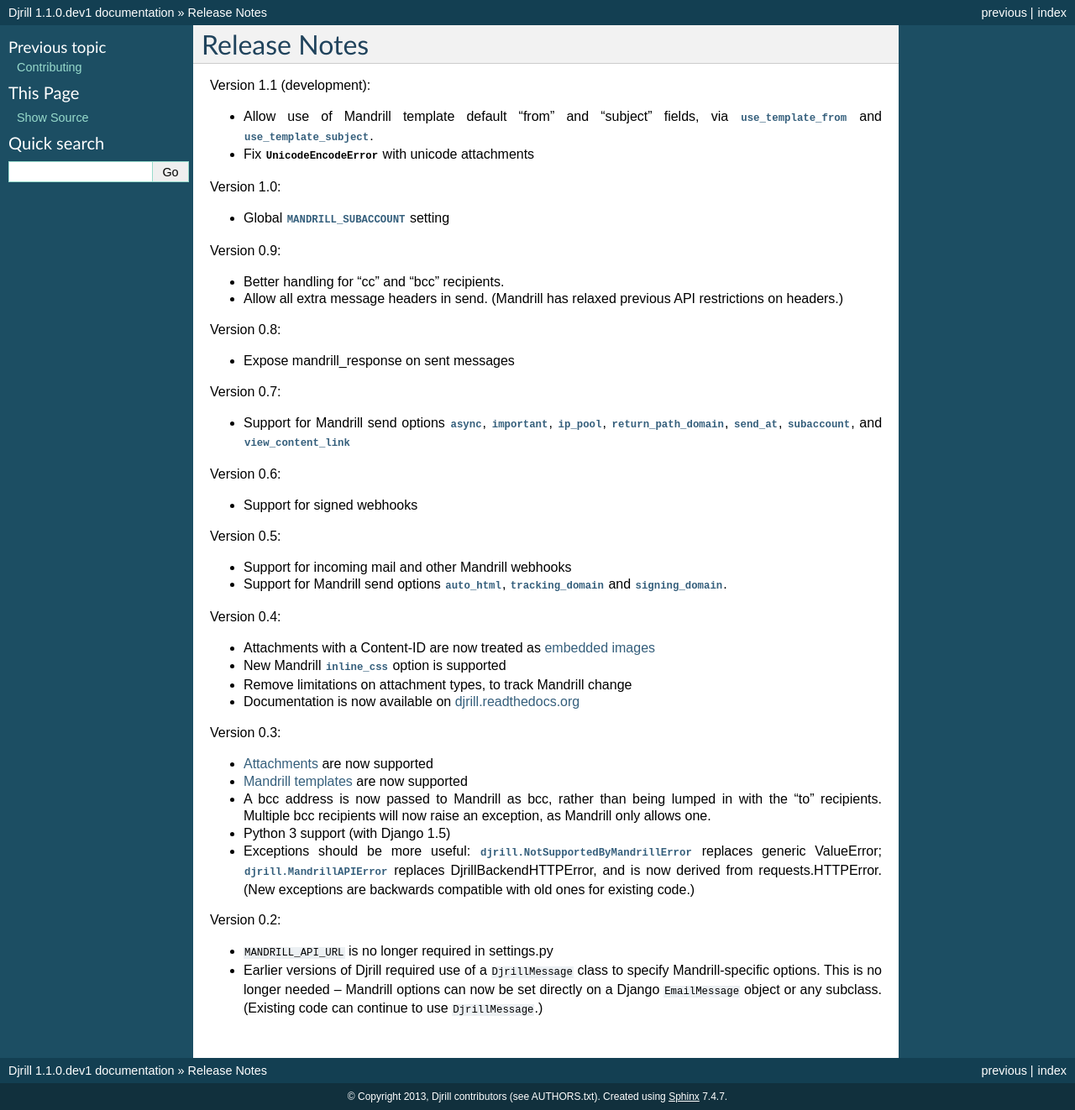
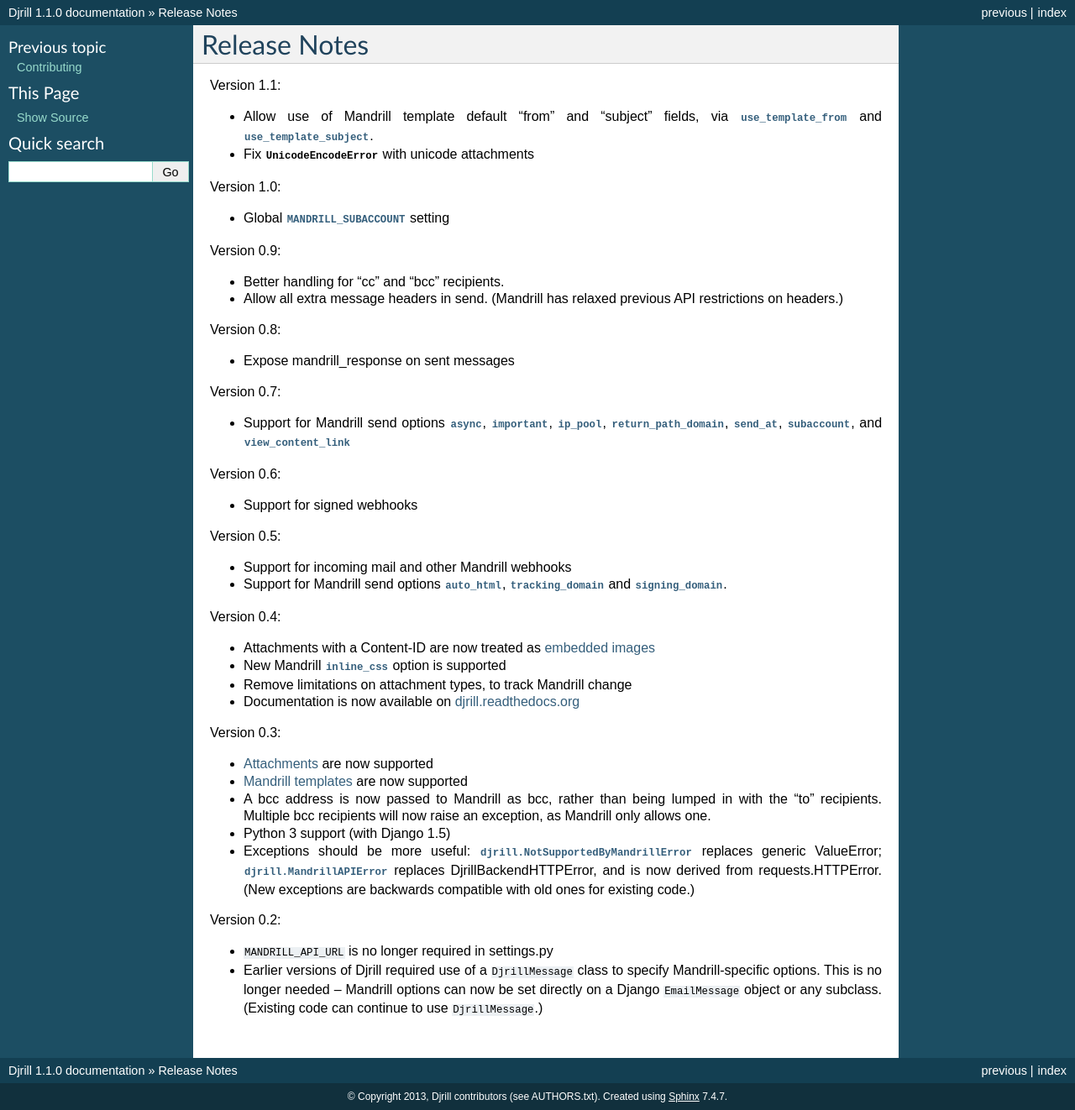
Before and after one commit to brack3t/Djrill, a Sphinx documentation site: the page built from docs/history.rst, in a window 1280 px wide. Shown: the whole page at 84% size. Built offline with Sphinx 7.4.7, drawn with Linux system fonts in a browser that asks for light colours.

Commit message:
Prep for v1.1 release

```diff
--- a/djrill/_version.py
+++ b/djrill/_version.py
@@ -1,3 +1,3 @@
-VERSION = (1, 1, 0, 'dev1')  # Remove the 'dev1' component in release branches
+VERSION = (1, 1, 0)
 __version__ = '.'.join([str(x) for x in VERSION])
 __minor_version__ = '.'.join([str(x) for x in VERSION[:2]])  # Sphinx's X.Y "version"
--- a/docs/history.rst
+++ b/docs/history.rst
@@ -1,11 +1,12 @@
 Release Notes
 =============
 
-Version 1.1 (development):
+Version 1.1:
 
 * Allow use of Mandrill template default "from" and "subject" fields,
   via :attr:`use_template_from` and :attr:`use_template_subject`.
 * Fix `UnicodeEncodeError` with unicode attachments
+
 
 Version 1.0:
 
```
